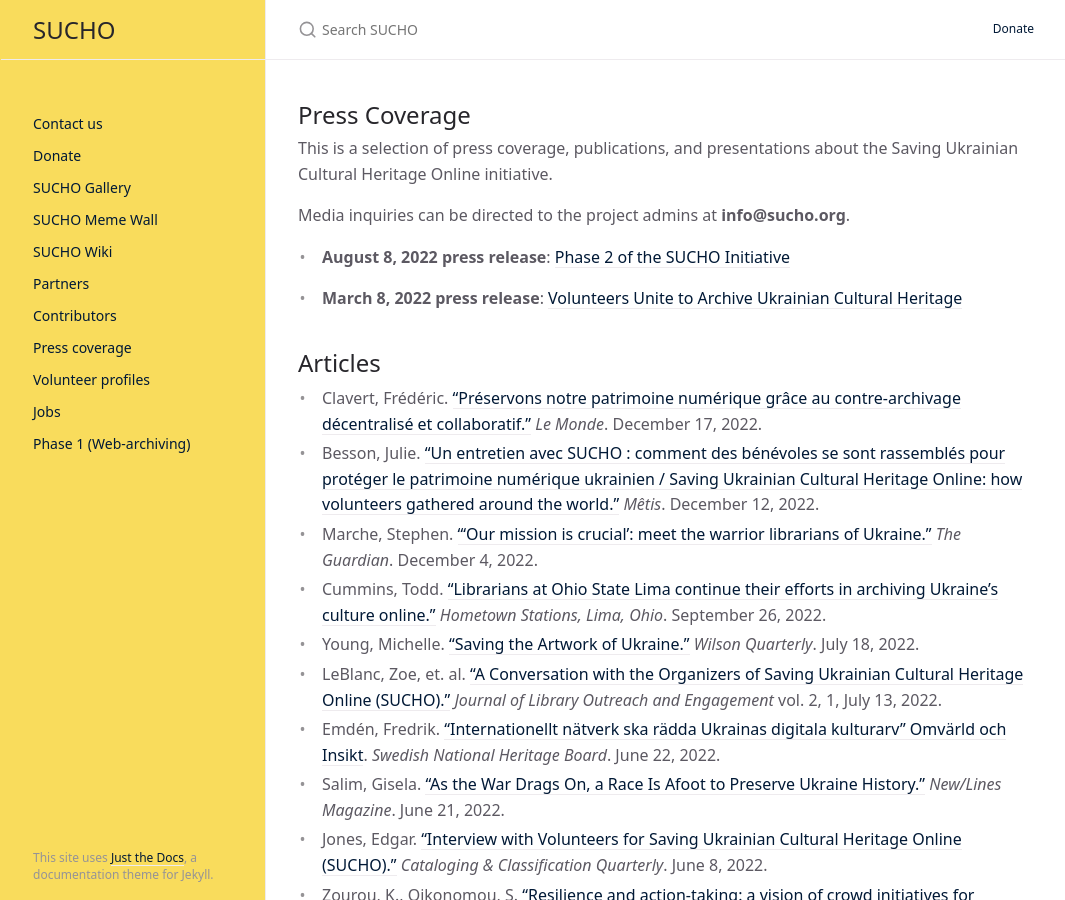
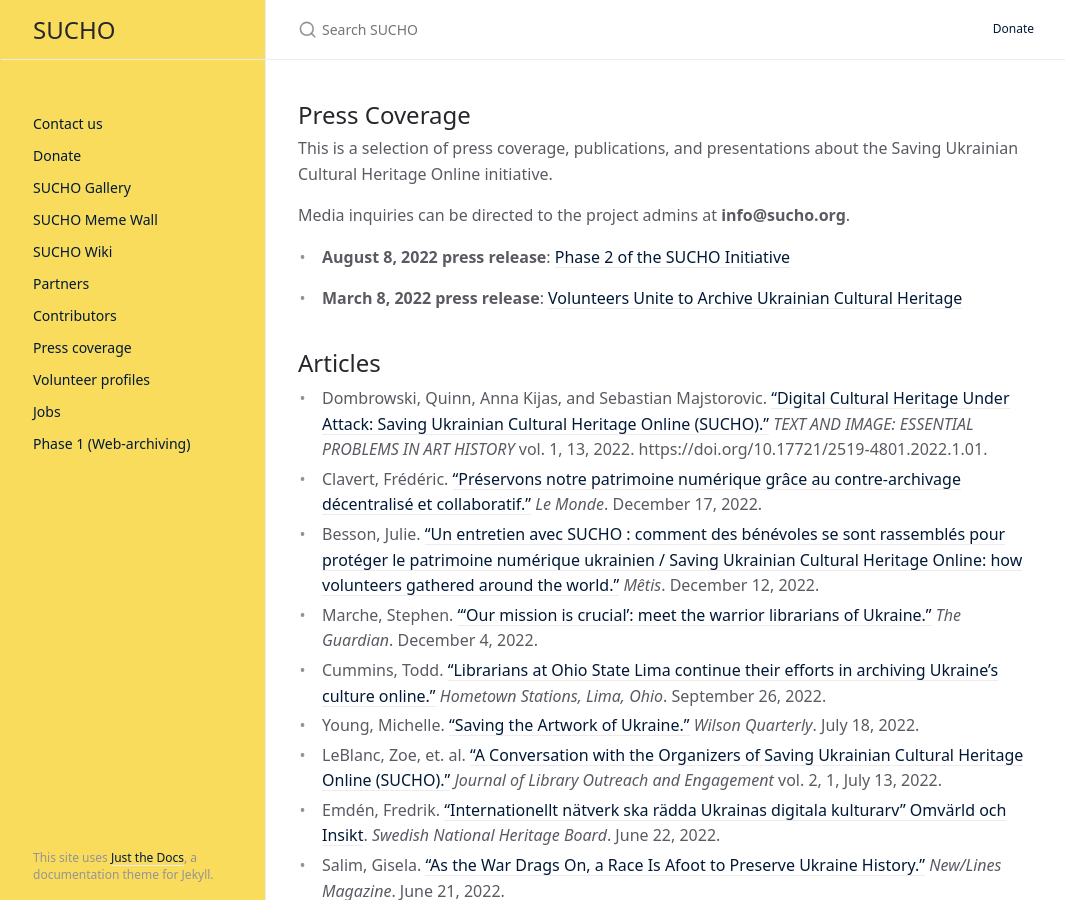
Before and after one commit to sucho-archiving/sucho-archiving.github.io, a Jekyll site: the page built from press.md, in a window 1280 px wide and 900 px high. Shown: the whole window, without its empty margins (106-1171 px from the left). Built offline with Jekyll 4.4.1, drawn with Linux system fonts in a browser that asks for light colours.

Commit message:
Update press.md

```diff
--- a/press.md
+++ b/press.md
@@ -14,6 +14,7 @@
 - **March 8, 2022 press release**: [Volunteers Unite to Archive Ukrainian Cultural Heritage](/press-release-20220308-volunteers-unite)
 
 ## Articles
+- Dombrowski, Quinn, Anna Kijas, and Sebastian Majstorovic. [“Digital Cultural Heritage Under Attack: Saving Ukrainian Cultural Heritage Online (SUCHO).”](https://doi.org/10.17721/2519-4801.2022.1.01 ) *TEXT AND IMAGE: ESSENTIAL PROBLEMS IN ART HISTORY* vol. 1, 13, 2022. https://doi.org/10.17721/2519-4801.2022.1.01.
 - Clavert, Frédéric. ["Préservons notre patrimoine numérique grâce au contre-archivage décentralisé et collaboratif."](https://www.lemonde.fr/idees/article/2022/12/17/preservons-notre-patrimoine-numerique-grace-au-contre-archivage-decentralise-et-collaboratif_6154820_3232.html) *Le Monde*. December 17, 2022.
 - Besson, Julie. ["Un entretien avec SUCHO : comment des bénévoles se sont rassemblés pour protéger le patrimoine numérique ukrainien / Saving Ukrainian Cultural Heritage Online: how volunteers gathered around the world."](https://metis-lab.com/2022/12/12/un-entretien-avec-sucho-comment-des-benevoles-se-sont-rassembles-pour-proteger-le-patrimoine-numerique-ukrainien/) *Mêtis*. December 12, 2022.
 - Marche, Stephen. ["‘Our mission is crucial’: meet the warrior librarians of Ukraine."](https://www.theguardian.com/books/2022/dec/04/our-mission-is-crucial-meet-the-warrior-librarians-of-ukraine) *The Guardian*. December 4, 2022.
```
